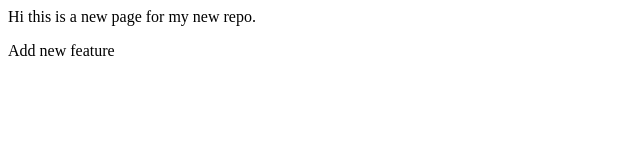
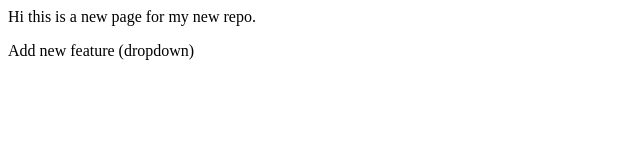
Before and after one commit to Ayushman-Nanda/localrepo, a plain HTML site: page index.html in a window 1280 px wide. Shown: the full height of the page, 0-640 px from the left. Drawn offline with Linux system fonts and the light colour scheme.

Commit message:
Add dropdown

```diff
--- a/index.html
+++ b/index.html
@@ -1,4 +1,4 @@
 <p>
     Hi this is a new page for my new repo.
 </p>
-<p>Add new feature</p>
+<p>Add new feature (dropdown)</p>
```
